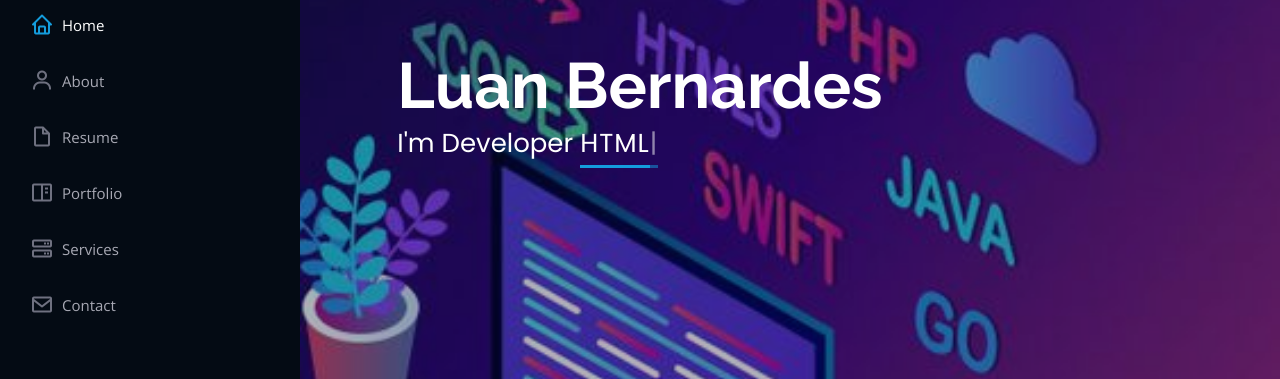
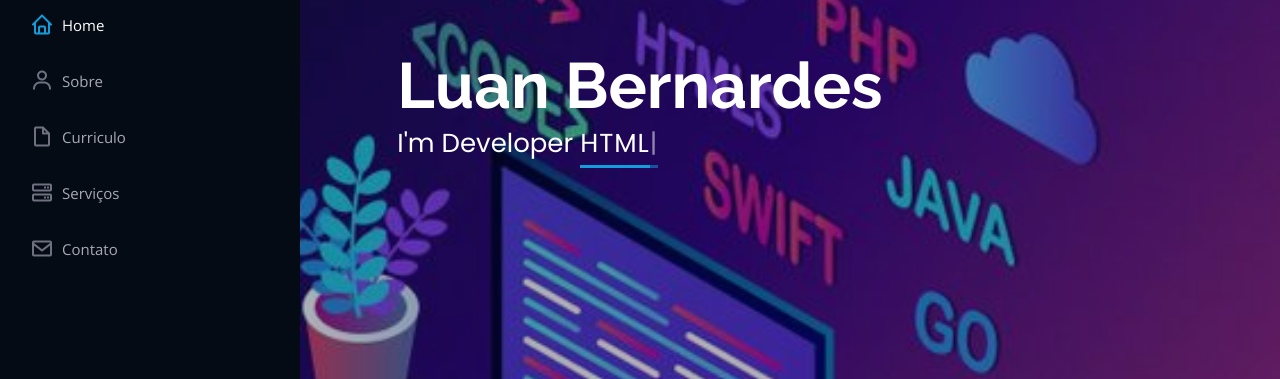
Before and after one commit to Luantbernardes/portifolio, a plain HTML site: page iPortfolio/index.html in a window 1280 px wide. Shown: the part 265-644 px from the top of the page. Drawn offline with nearby package versions, Linux system fonts and the light colour scheme.

Commit message:
Traduçao do menu lateral

```diff
--- a/iPortfolio/index.html
+++ b/iPortfolio/index.html
@@ -60,11 +60,10 @@
       <nav id="navbar" class="nav-menu navbar">
         <ul>
           <li><a href="#hero" class="nav-link scrollto active"><i class="bx bx-home"></i> <span>Home</span></a></li>
-          <li><a href="#about" class="nav-link scrollto"><i class="bx bx-user"></i> <span>About</span></a></li>
-          <li><a href="#resume" class="nav-link scrollto"><i class="bx bx-file-blank"></i> <span>Resume</span></a></li>
-          <li><a href="#portfolio" class="nav-link scrollto"><i class="bx bx-book-content"></i> <span>Portfolio</span></a></li>
-          <li><a href="#services" class="nav-link scrollto"><i class="bx bx-server"></i> <span>Services</span></a></li>
-          <li><a href="#contact" class="nav-link scrollto"><i class="bx bx-envelope"></i> <span>Contact</span></a></li>
+          <li><a href="#about" class="nav-link scrollto"><i class="bx bx-user"></i> <span>Sobre</span></a></li>
+          <li><a href="#resume" class="nav-link scrollto"><i class="bx bx-file-blank"></i> <span>Curriculo</span></a></li>
+          <li><a href="#services" class="nav-link scrollto"><i class="bx bx-server"></i> <span>Serviços</span></a></li>
+          <li><a href="#contact" class="nav-link scrollto"><i class="bx bx-envelope"></i> <span>Contato</span></a></li>
         </ul>
       </nav><!-- .nav-menu -->
     </div>
```
